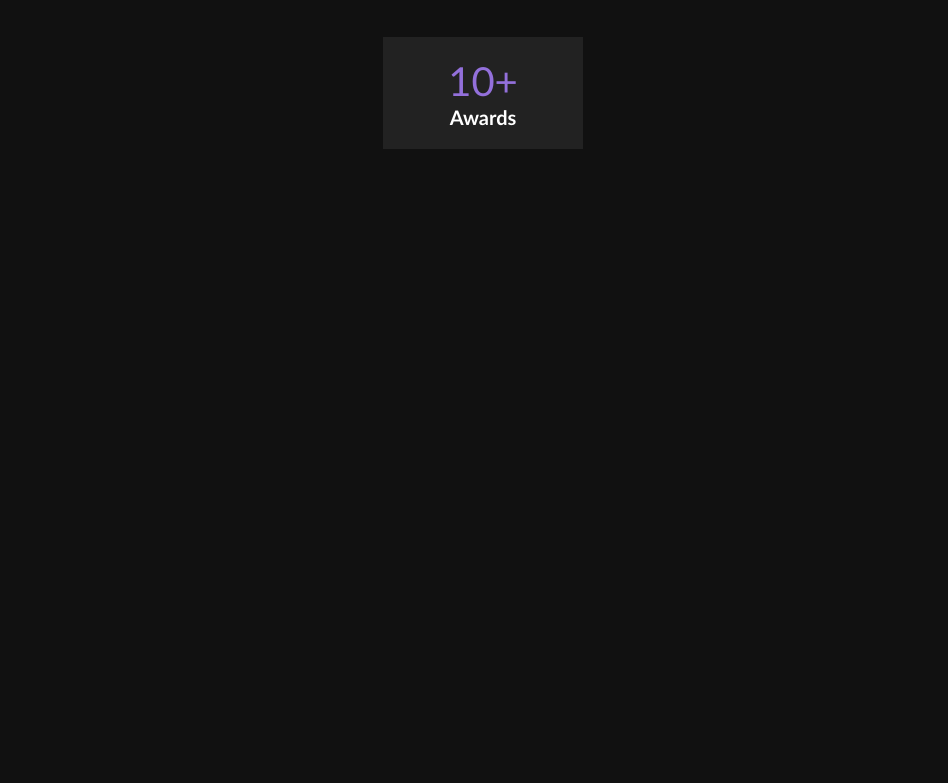
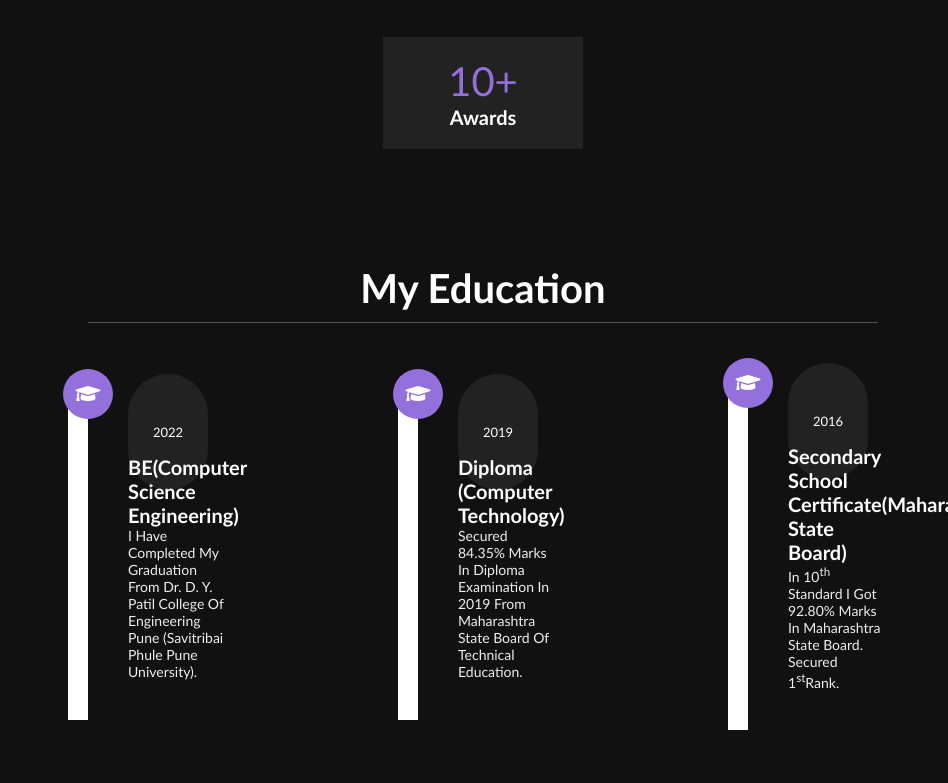
Before and after one commit to Dipali2377/Portfolio, a plain HTML site: page index.html in a window 1280 px wide. Shown: the part 1356-2139 px from the top of the page, without its empty margins (332-1280 px from the left). Before the commit the page ends 1600 px from the top, so only its background shows below. Drawn offline with Linux system fonts and the light colour scheme.

Commit message:
education

```diff
--- a/index.html
+++ b/index.html
@@ -85,5 +85,42 @@
         </div>
       </div>
     </section>
+    <!-- the about section -->
+
+    <section class="education" id="education">
+      <h1 class="heading">My <span>Education</span></h1>
+      <div class="box-container">
+        <div class="box">
+          <i class="fas fa-graduation-cap"></i>
+          <!--need to edit-->
+          <span>2022</span>
+          <h3>BE(Computer Science Engineering)</h3>
+          <p>
+            I have Completed my graduation from Dr. D. Y. Patil College Of
+            Engineering Pune (Savitribai Phule Pune University).
+          </p>
+        </div>
+        <div class="box">
+          <i class="fas fa-graduation-cap"></i>
+          <!--need to edit-->
+          <span>2019</span>
+          <h3>Diploma (computer technology)</h3>
+          <p>
+            Secured 84.35% marks in Diploma Examination in 2019 from Maharashtra
+            State Board Of Technical Education.
+          </p>
+        </div>
+        <div class="box">
+          <i class="fas fa-graduation-cap"></i>
+          <!--need to edit-->
+          <span>2016</span>
+          <h3>Secondary School Certificate(Maharashtra State Board)</h3>
+          <p>
+            In 10<sup>th</sup> standard I got 92.80% marks in Maharashtra State
+            Board. Secured 1<sup>st</sup>Rank.
+          </p>
+        </div>
+      </div>
+    </section>
   </body>
 </html>
--- a/style.css
+++ b/style.css
@@ -219,3 +219,48 @@ header .navbar ul li a:hover {
   font-size: 2rem;
   color: #fff;
 }
+.education .box-container {
+  display: flex;
+  align-items: center;
+  justify-content: space-between;
+  flex-wrap: wrap;
+  padding: 1rem 0;
+  padding-left: 3rem;
+}
+.education .box-container .box {
+  width: 20rem;
+  margin: 4rem 1rem;
+  padding: 4rem;
+  border-left: 2rem solid #fff;
+  position: relative;
+}
+.education .box-container .box span {
+  font-size: 1.3rem;
+  color: #fff;
+  background: #222;
+  border-radius: 5rem;
+  padding: 5rem 2.5rem;
+}
+.education .box-container .box h3 {
+  padding-top: 1.5rem;
+  font-size: 2rem;
+  color: #fff;
+}
+.education .box-container .box p {
+  font-size: 1.4rem;
+  color: #eee;
+  padding: 1re, 0;
+}
+.education .box-container .box i {
+  position: absolute;
+  line-height: 5rem;
+  height: 5rem;
+  width: 5rem;
+  border-radius: 50%;
+  text-align: center;
+  font-size: 2rem;
+  color: #fff;
+  background: var(--purple);
+  top: -1.5rem;
+  left: -2.5rem;
+}
```
